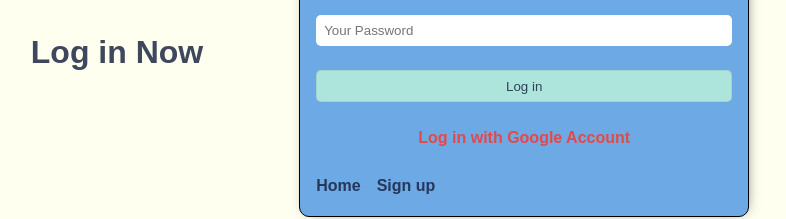
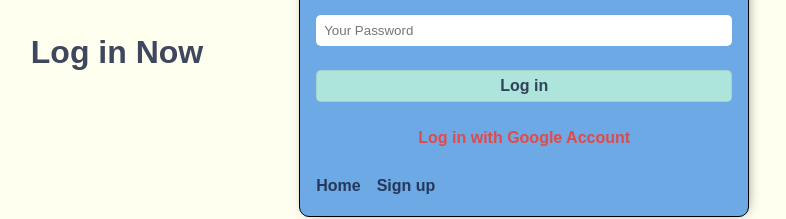
Before and after one commit to pingpongdoctor/nasa-app-frontend, a React (Vite) app: page /login in a window 1280 px wide. Shown: the part 352-571 px from the top of the page, without its empty margins (250-1036 px from the left). Built offline with nearby package versions, Linux system fonts and the light colour scheme; no server answers.

Commit message:
change the button style

```diff
--- a/src/components/ButtonComponent/ButtonComponent.scss
+++ b/src/components/ButtonComponent/ButtonComponent.scss
@@ -8,6 +8,8 @@
   border-radius: 5px;
   border: 1px solid rgba(5, 5, 5, 0.069);
   transition: transform 0.5s;
+  font-weight: 600;
+  font-size: 1rem;
   cursor: pointer;
   &:hover {
     box-shadow: 2px 0px 15px -8px $button-color;
```
